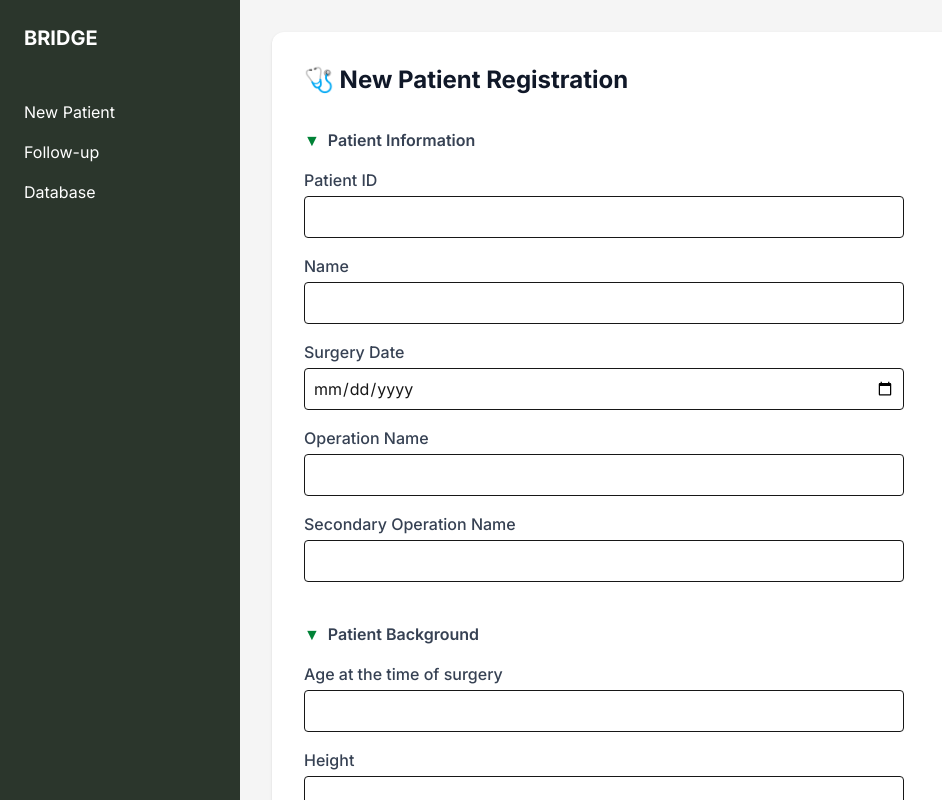
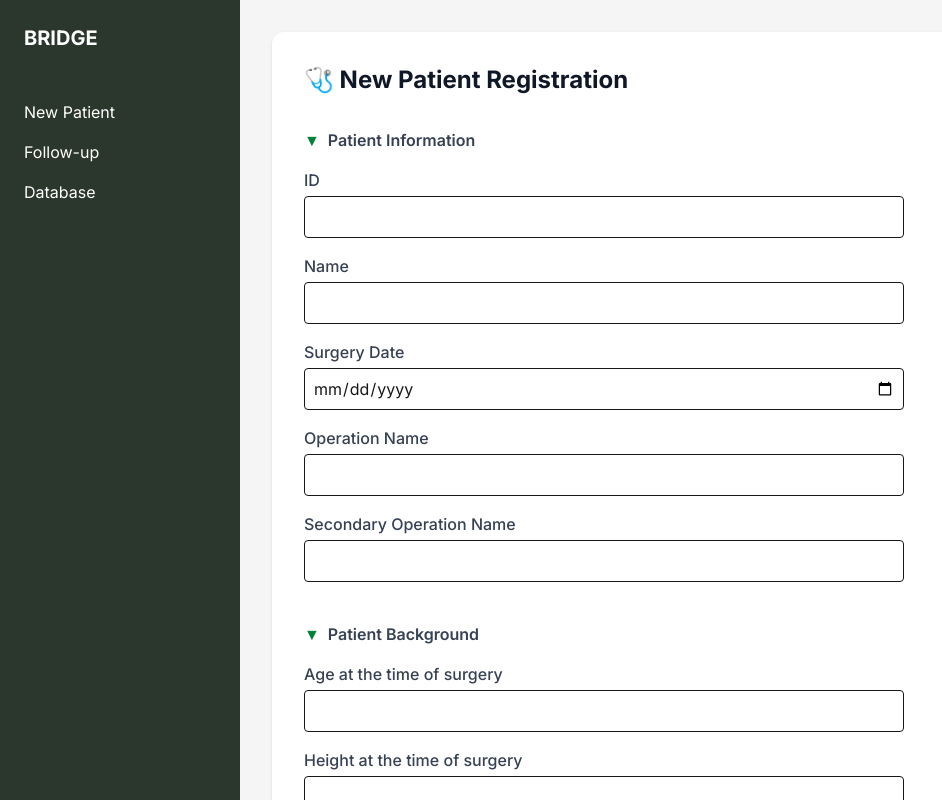
Before and after one commit to LimJongyoon/bridge-crf, a Next.js app: page /new in a window 1280 px wide. Shown: the whole page, without its empty margins (0-942 px from the left). Built offline with nearby package versions, Linux system fonts and the light colour scheme.

Commit message:
질문지 좀더 명확하게 수정

```diff
--- a/src/app/(main)/new/page.tsx
+++ b/src/app/(main)/new/page.tsx
@@ -102,7 +102,7 @@ export default function NewPatientPage() {
         {openSection.info && (
           <div className="grid grid-cols-3 gap-6">
             <div className="col-span-2 space-y-4">
-              {inputField("Patient ID", "patientId", form.patientId, handleChange)}
+              {inputField("ID", "patientId", form.patientId, handleChange)}
               {inputField("Name", "name", form.name, handleChange)}
               {inputField("Surgery Date", "surgeryDate", form.surgeryDate, handleChange)}
               {inputField("Operation Name", "operationName", form.operationName, handleChange)}
@@ -128,12 +128,12 @@ export default function NewPatientPage() {
           <div className="grid grid-cols-3 gap-6">
             <div className="col-span-2 space-y-4">
               {inputField("Age at the time of surgery", "ageAtSurgery", form.ageAtSurgery, handleChange)}
-              {inputField("Height", "heightAtSurgery", form.heightAtSurgery, handleChange)}
-              {inputField("Weight", "weightAtSurgery", form.weightAtSurgery, handleChange)}
+              {inputField("Height at the time of surgery", "heightAtSurgery", form.heightAtSurgery, handleChange)}
+              {inputField("Body weight at the time of surgery", "weightAtSurgery", form.weightAtSurgery, handleChange)}
               {inputField("BMI", "bmi", form.bmi, handleChange)}
 
               <div className="col-span-2">
-                <label className="block text-gray-700 font-medium mb-2">Medical History</label>
+                <label className="block text-gray-700 font-medium mb-2">Past medical history</label>
                 <div className="flex flex-wrap gap-4">
                   {["dm", "ht", "steroid", "smoking"].map(field => (
                     <label key={field} className="flex items-center gap-1">
@@ -271,8 +271,8 @@ export default function NewPatientPage() {
 
               <div>
                 <label className="block text-gray-700 font-medium mb-1">
-                  Adjuvant radiation therapy <br className="sm:hidden" />
-                  <span className="text-sm text-gray-500">(Excluding recurrence cases with neoadjuvant radiation therapy)</span>
+                  Adjuvant radiation therapy <br className="sm:hidden" /> <br/>
+                  <span className="text-sm text-gray-500">*Excluding recurrence cases with neoadjuvant radiation therapy</span>
                 </label>
                 <div className="flex gap-4">
                   {["Yes", "No"].map(opt => (
@@ -291,7 +291,7 @@ export default function NewPatientPage() {
               </div>
 
               {form.radiation === "Yes" && (
-                inputField("Timing of radiation therapy (months after surgery)", "radiationTiming", form.radiationTiming, handleChange)
+                inputField("Timing of radiation therapy X months after surgery (Enter a number)", "radiationTiming", form.radiationTiming, handleChange)
               )}
             </div>
           </div>
```
